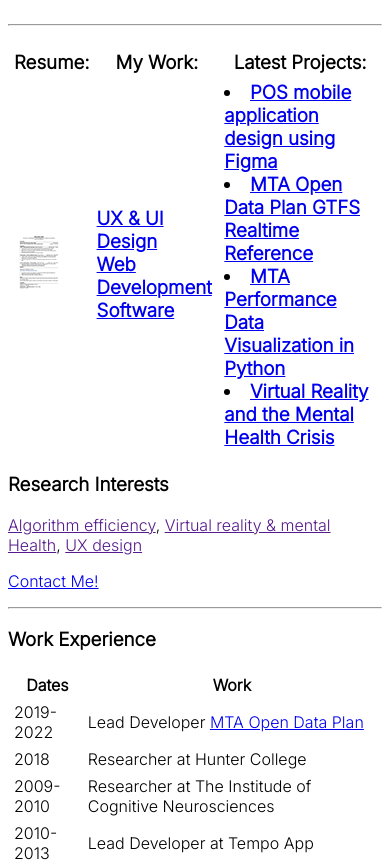
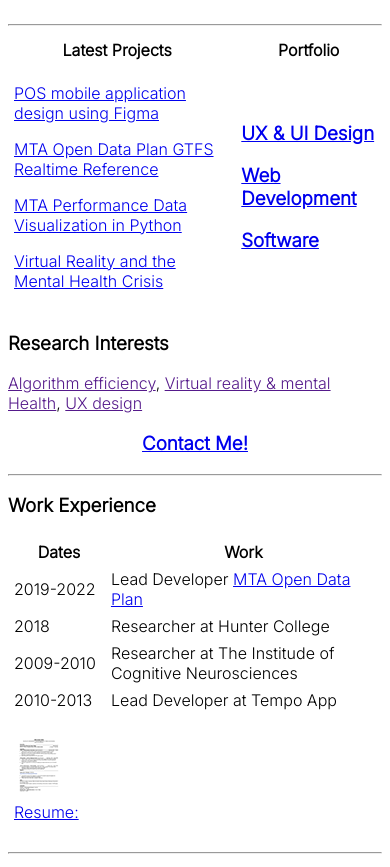
Before and after one commit to miaskyelena/mia-elena-website, a plain HTML site: page index.html in a window 390 px wide. Shown: the part 820-1687 px from the top of the page. Drawn offline with Linux system fonts and the light colour scheme.

Commit message:
updates to my work

```diff
--- a/index.html
+++ b/index.html
@@ -19,7 +19,7 @@
             <p><strong><a href>Mobile</a> | <a href>Web</a> | <a href>Software</a> | <a href>Design ⚘</a></strong></p>
         <hr>
             <p><strong>Bachelor of Arts, Computer Science</strong>, <a href>Hunter College</a>, 2024.</p>
-            <p>New York City based <a href>Web Developer</a> and <a href>Software Engineer</a>
+        <p>New York City based <a href>Web Developer</a> and <a href>Software Engineer</a>
             with experience in <a href>iOS mobile developement.</a> I am passionate about design and the intersection of art and technology.
             Read more <a href>about me</a> or <a href>ask me anything.</a>
         </td>
@@ -27,13 +27,14 @@
 
     <hr>
 
-    <h3>
+
     <table cellspacing = "5">
         <thead>
             <tr>
-                <th>Resume:</th>
-                <th>My Work:</th>
-                <th>Latest Projects:</th>
+                <th>Latest Projects</th>
+                <th>        </th>
+                <th>        </th>
+                <th>Portfolio</th>
 
             </tr>
         </thead>
@@ -42,24 +43,26 @@
             <tr>
 
                 <td>
-                    <a href="images/resume.pdf" download>
-                    <img src="/images/resume-img-1.png" alt="My Resume">
-                    </a>
+                    <p><a href="projects/projects.html">POS mobile application design using Figma</a></p>
+                    <p><a href="projects/projects.html">MTA Open Data Plan GTFS Realtime Reference</a></p>
+                    <p><a href="projects/projects.html">MTA Performance Data Visualization in Python</a></p>
+                    <p><a href="https://www.nbcnews.com/health/health-news/virtual-reality-mental-health-rcna58602">Virtual Reality and the Mental Health Crisis</a></p>
                 </td>
 
                 <td>
-                    <a href="projects/projects.html">UX & UI Design</a><br>
-                    <a href="projects/projects.html">Web Development</a><br>
-                    <a href="projects/projects.html">Software</a>
+                    <a href="https://lwlies.com/wp-content/uploads/2020/07/whisper-of-the-heart-country-roads-1108x0-c-default.jpg"></a>
+                </td>
+                <td>
+
                 </td>
 
                 <td>
-                    <li><a href="projects/projects.html">POS mobile application design using Figma</a></li>
-                    <li><a href="projects/projects.html">MTA Open Data Plan GTFS Realtime Reference</a></li>
-                    <li><a href="projects/projects.html">MTA Performance Data Visualization in Python</a></li>
-                    <li><a href="https://www.nbcnews.com/health/health-news/virtual-reality-mental-health-rcna58602">Virtual Reality and the Mental Health Crisis</a></li>
+                    <h3>
+                    <p><a href="projects/projects.html">UX & UI Design</a><br></p>
+                    <p><a href="projects/projects.html">Web Development</a><br></p>
+                    <p><a href="projects/projects.html">Software</a></p>
+                    </h3>
                 </td>
-
             </tr>
 
 
@@ -70,7 +73,7 @@
 </thead>
 
      <p><a href>Algorithm efficiency</a>, <a href>Virtual reality & mental Health</a>, <a href>UX design</a></p>
-     <p><a href="contact/contact.html">Contact Me!</a></p>
+     <center><h3><p><a href="contact.html">Contact Me!</a></p></h3></center>
 
      <hr>
 
@@ -102,6 +105,12 @@
              <tr>
                 <td>2010-2013</td>
                 <td>Lead Developer at Tempo App</td>
+             </tr>
+             <tr>
+                <td>
+                    <a href="images/resume.pdf" download>
+                    <p><img src="/images/resume-img-1.png" alt="My Resume">Resume:</p>
+                </td>
              </tr>
         </tbody>
 
```
Also changed, not shown: contact.html (added, +110 -0 lines), contact/contact.html (deleted, +0 -74 lines), hobbies.html (renamed from hobbies/hobbies.html), projects.html (renamed from projects/projects.html).
